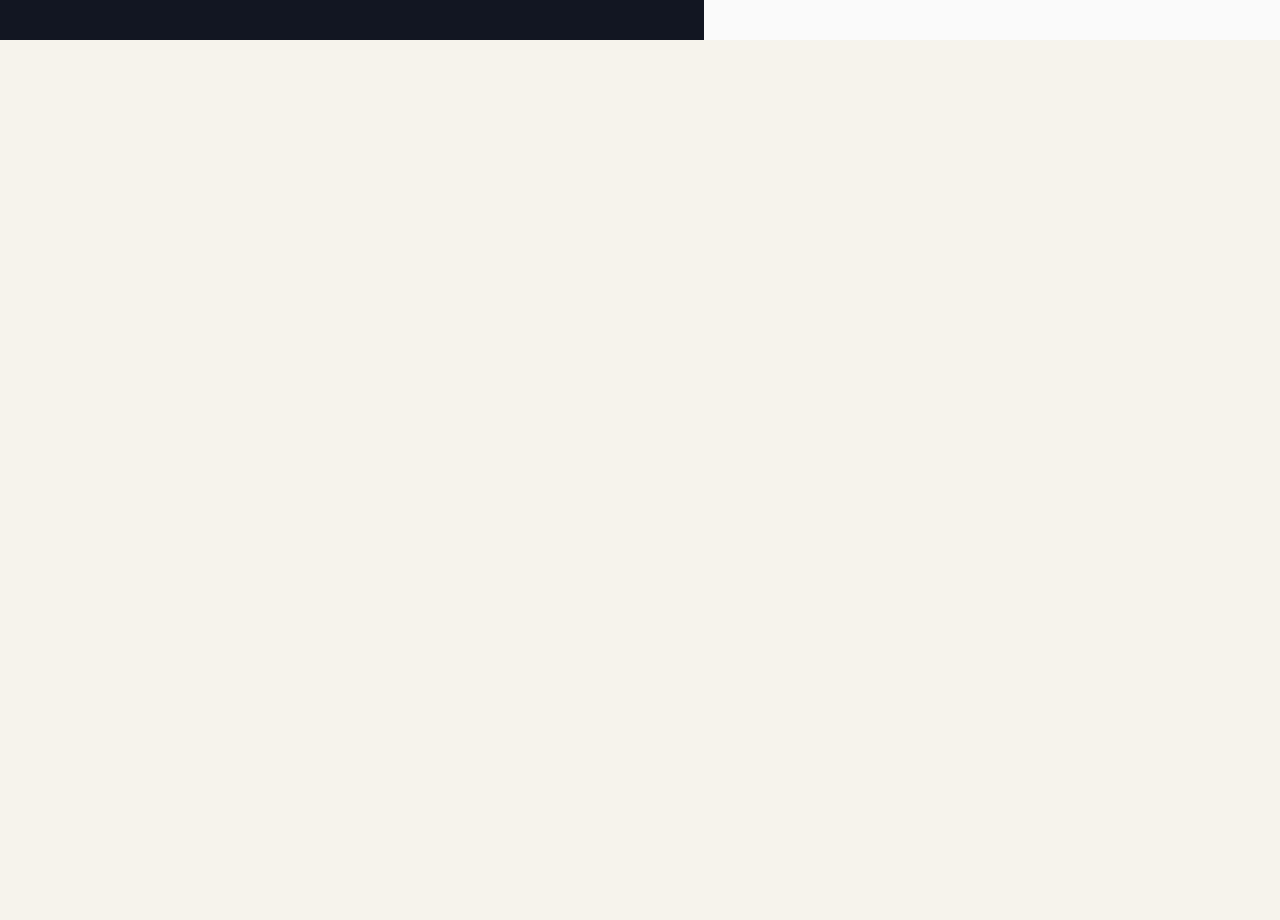
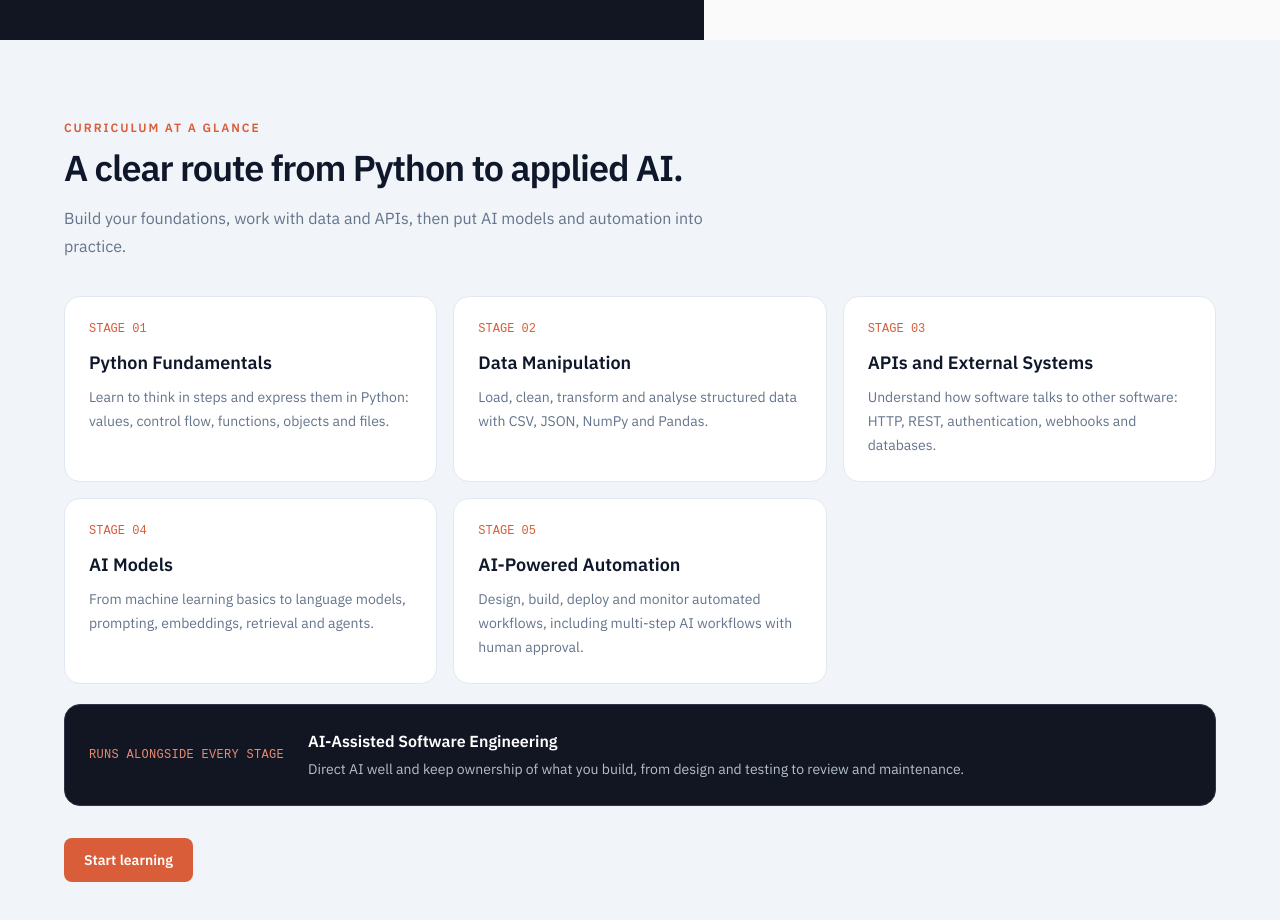
Before and after one commit to realjeffvictor/AI-Learning-Lab, a React (Vite) app in the folder frontend/: page / in a window 1280 px wide. Shown: the part 760-1680 px from the top of the page. Before the commit the page ends 800 px from the top, so only its background shows below. Built offline with nearby package versions, Linux system fonts and the light colour scheme; no server answers.

Commit message:
update homepage

```diff
--- a/frontend/src/routes/HomePage.tsx
+++ b/frontend/src/routes/HomePage.tsx
@@ -4,12 +4,36 @@ import { useAuth } from "../features/auth/AuthContext";
 import { StatusPanel } from "../features/health/StatusPanel";
 import { PRINCIPLES } from "../lib/principles";
 
+const CURRICULUM_STAGES = [
+  {
+    title: "Python Fundamentals",
+    summary: "Learn to think in steps and express them in Python: values, control flow, functions, objects and files.",
+  },
+  {
+    title: "Data Manipulation",
+    summary: "Load, clean, transform and analyse structured data with CSV, JSON, NumPy and Pandas.",
+  },
+  {
+    title: "APIs and External Systems",
+    summary: "Understand how software talks to other software: HTTP, REST, authentication, webhooks and databases.",
+  },
+  {
+    title: "AI Models",
+    summary: "From machine learning basics to language models, prompting, embeddings, retrieval and agents.",
+  },
+  {
+    title: "AI-Powered Automation",
+    summary: "Design, build, deploy and monitor automated workflows, including multi-step AI workflows with human approval.",
+  },
+] as const;
+
 export function HomePage() {
   const { status } = useAuth();
   const authenticated = status === "authenticated";
 
   return (
-    <main className="grid min-h-screen bg-[#FAFAFA] lg:grid-cols-[55fr_45fr]">
+    <main className="bg-[#FAFAFA]">
+      <div className="grid min-h-screen lg:grid-cols-[55fr_45fr]">
         <section className="flex min-h-[640px] flex-col bg-[#121622] px-7 py-8 text-white sm:px-12 sm:py-10 lg:min-h-screen lg:px-[clamp(3rem,6vw,6rem)] lg:py-12">
           <header className="flex items-center justify-between gap-5">
             <Link to="/" className="flex w-fit items-center gap-3 rounded-sm text-white no-underline">
@@ -47,7 +71,7 @@ export function HomePage() {
                 </Link>
               )}
               <a
-              href="#learning-pillars"
+                href="#curriculum-highlights"
                 className="inline-flex h-11 items-center justify-center rounded-lg border border-[#394154] px-5 text-sm font-medium text-[#E2E8F0] transition-colors hover:bg-[#1E2436]"
               >
                 Explore the learning path
@@ -96,6 +120,58 @@ export function HomePage() {
             </p>
           </div>
         </section>
+      </div>
+
+      <section
+        id="curriculum-highlights"
+        aria-labelledby="curriculum-heading"
+        className="scroll-mt-8 bg-[#F1F4F8] px-6 py-16 sm:px-12 sm:py-20 lg:px-16"
+      >
+        <div className="mx-auto max-w-6xl">
+          <p className="text-xs font-semibold uppercase tracking-[0.16em] text-[#D95D39]">Curriculum at a glance</p>
+          <h2 id="curriculum-heading" className="mt-3 max-w-2xl text-3xl font-semibold tracking-[-0.03em] text-[#0F172A] sm:text-4xl">
+            A clear route from Python to applied AI.
+          </h2>
+          <p className="mt-4 max-w-2xl text-base leading-7 text-[#64748B]">
+            Build your foundations, work with data and APIs, then put AI models and automation into practice.
+          </p>
+
+          <ol className="mt-9 grid gap-4 sm:grid-cols-2 xl:grid-cols-3">
+            {CURRICULUM_STAGES.map((stage, index) => (
+              <li key={stage.title} className="rounded-2xl border border-[#E2E8F0] bg-white p-5 sm:p-6">
+                <p className="font-mono text-xs font-medium text-[#D95D39]">
+                  STAGE {String(index + 1).padStart(2, "0")}
+                </p>
+                <h3 className="mt-3 text-lg font-semibold text-[#0F172A]">{stage.title}</h3>
+                <p className="mt-2 text-sm leading-6 text-[#64748B]">{stage.summary}</p>
+              </li>
+            ))}
+          </ol>
+
+          <aside className="mt-5 flex flex-col gap-3 rounded-2xl border border-[#2D3548] bg-[#121622] p-5 text-white sm:flex-row sm:items-center sm:gap-6 sm:p-6">
+            <span className="shrink-0 font-mono text-xs font-medium uppercase tracking-wide text-[#E88A70]">
+              Runs alongside every stage
+            </span>
+            <div>
+              <h3 className="font-semibold">AI-Assisted Software Engineering</h3>
+              <p className="mt-1 text-sm leading-6 text-[#B5BECE]">
+                Direct AI well and keep ownership of what you build, from design and testing to review and maintenance.
+              </p>
+            </div>
+          </aside>
+
+          {status !== "loading" && (
+            <div className="mt-8">
+              <Link
+                to={authenticated ? "/dashboard" : "/register"}
+                className="inline-flex h-11 items-center justify-center rounded-lg bg-[#D95D39] px-5 text-sm font-semibold text-white transition-colors hover:bg-[#c84f2f]"
+              >
+                {authenticated ? "Open dashboard" : "Start learning"}
+              </Link>
+            </div>
+          )}
+        </div>
+      </section>
     </main>
   );
 }
```
Lines whose indentation alone changed are shown as unchanged.
